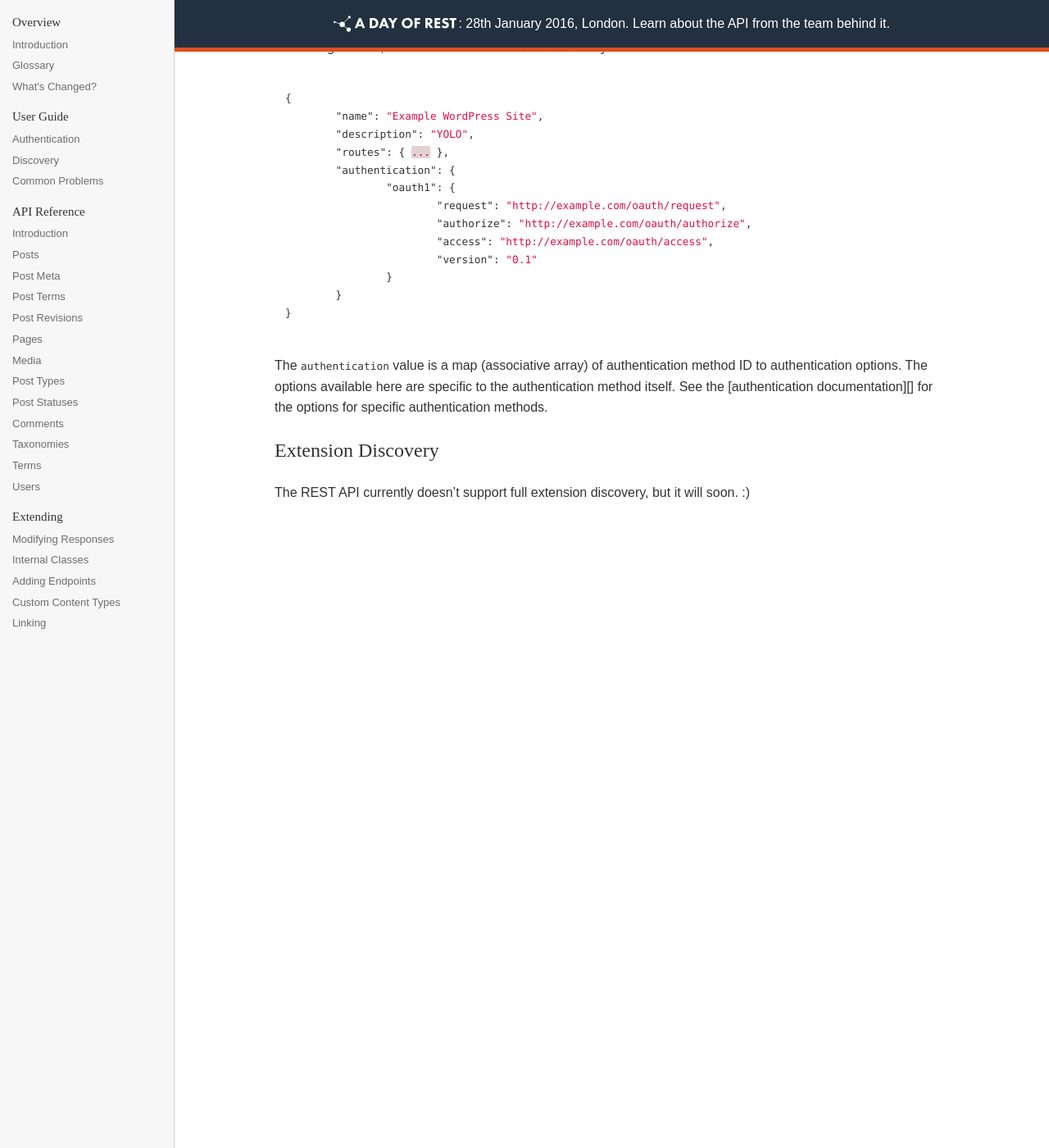
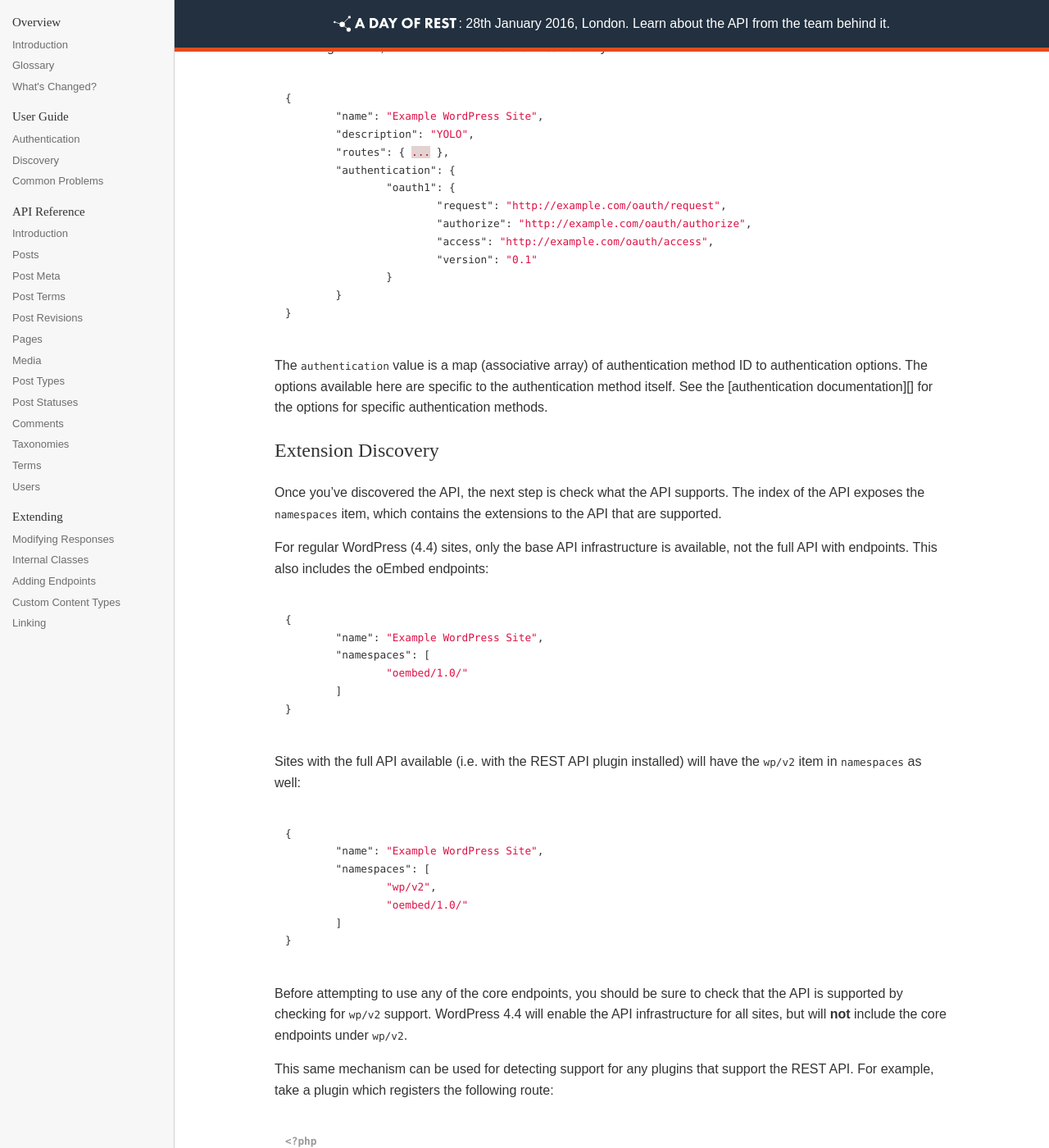
Before and after one commit to WP-API/docs-v2, a Jekyll site: the page built from guide/discovery/index.md, in a window 1280 px wide and 1400 px high, scrolled down 2556 px. Shown: the whole window at 82% size. Built offline with Jekyll 4.4.1, drawn with Linux system fonts in a browser that asks for light colours; Markdown is read by kramdown in place of the engine named in the settings; some of the changed text lies outside the part shown.

Commit message:
Add documentation on how to discover extensions

````diff
--- a/guide/discovery/index.md
+++ b/guide/discovery/index.md
@@ -163,5 +163,59 @@ for the options for specific authentication methods.
 Extension Discovery
 -------------------
 
-The REST API currently doesn't support full extension discovery, but it will
-soon. :)
+Once you've discovered the API, the next step is check what the API supports.
+The index of the API exposes the `namespaces` item, which contains the
+extensions to the API that are supported.
+
+For regular WordPress (4.4) sites, only the base API infrastructure is
+available, not the full API with endpoints. This also includes the oEmbed
+endpoints:
+
+```json
+{
+	"name": "Example WordPress Site",
+	"namespaces": [
+		"oembed/1.0/"
+	]
+}
+```
+
+Sites with the full API available (i.e. with the REST API plugin installed) will
+have the `wp/v2` item in `namespaces` as well:
+
+```json
+{
+	"name": "Example WordPress Site",
+	"namespaces": [
+		"wp/v2",
+		"oembed/1.0/"
+	]
+}
+```
+
+Before attempting to use any of the core endpoints, you should be sure to check
+that the API is supported by checking for `wp/v2` support. WordPress 4.4 will
+enable the API infrastructure for all sites, but will **not** include the core
+endpoints under `wp/v2`.
+
+This same mechanism can be used for detecting support for any plugins that
+support the REST API. For example, take a plugin which registers the
+following route:
+
+```php
+<?php
+register_rest_route( 'testplugin/v1', '/testroute', array( /* ... */ ) );
+```
+
+This would add the `testplugin/v1` namespace to the index:
+
+```json
+{
+	"name": "Example WordPress Site",
+	"namespaces": [
+		"wp/v2",
+		"oembed/1.0/",
+		"testplugin/v1"
+	]
+}
+```
````
